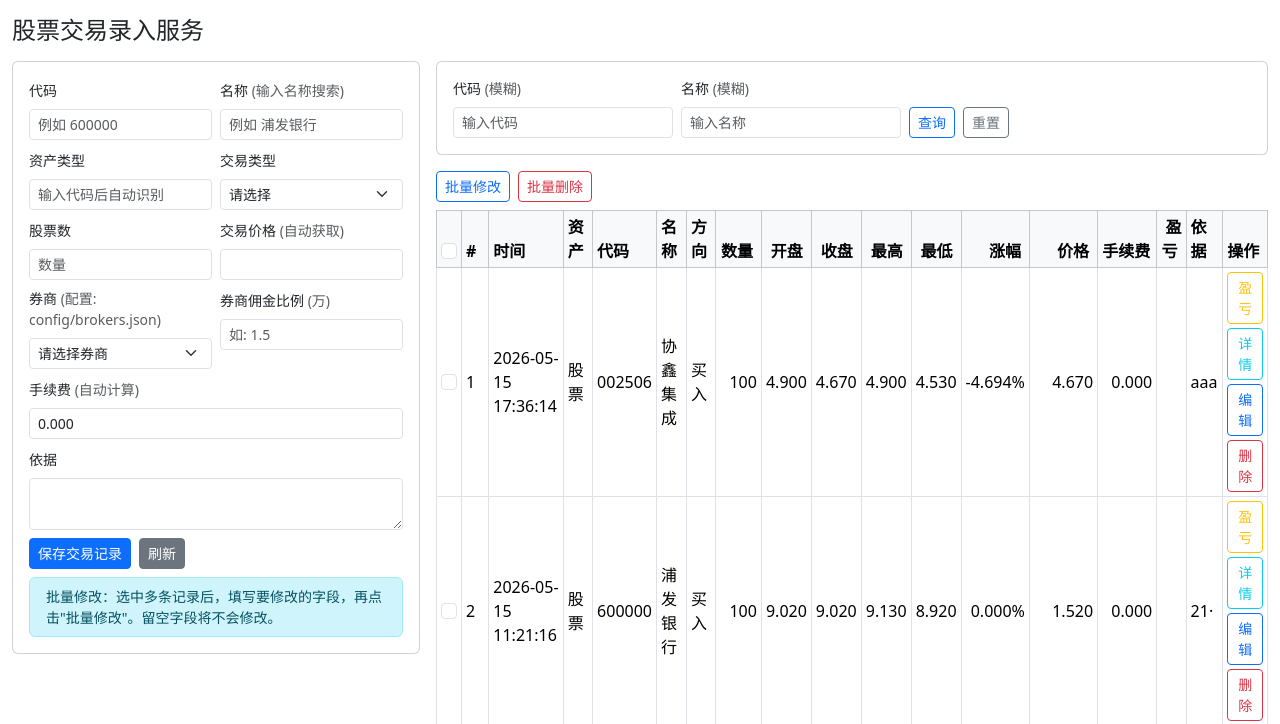
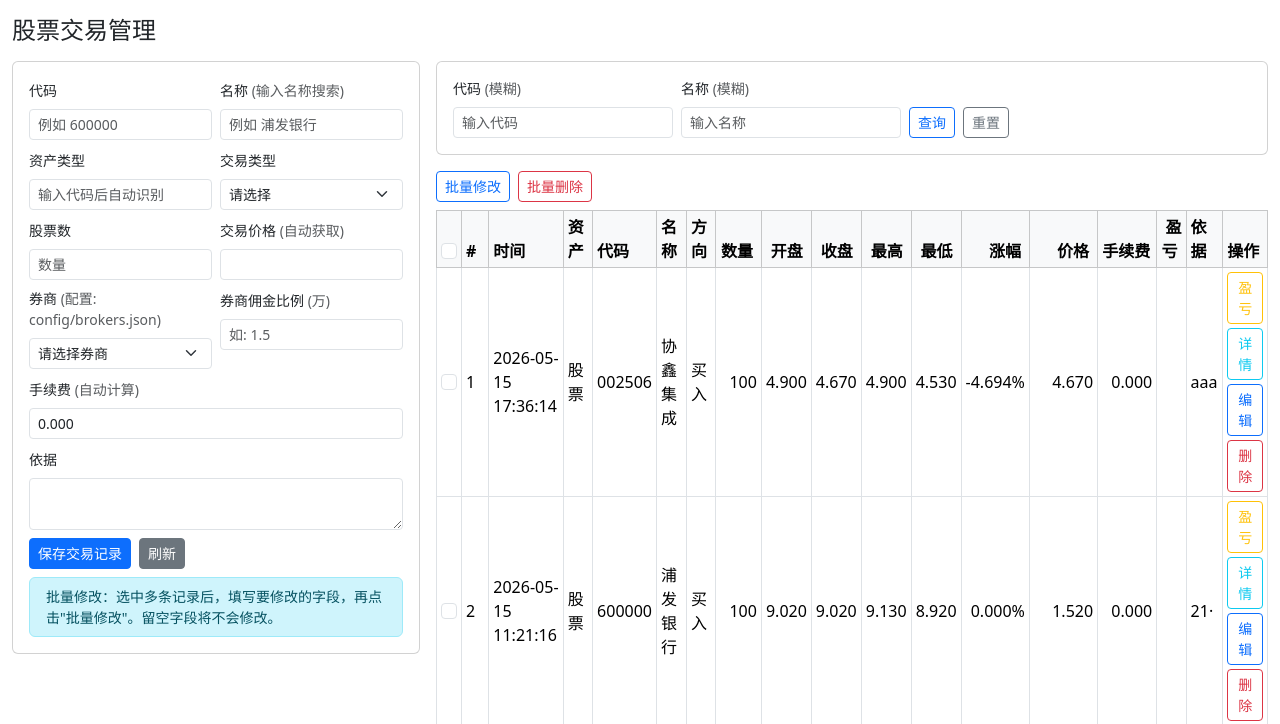
Before and after one commit to Tirklee/stockTrade, a Flask app: page / in a window 1280 px wide. Shown: the top 724 px of the page. Run offline with Flask 2, Linux system fonts and the light colour scheme; data comes from the database, SQL or seed files in the repository; some libraries are stand-ins or nearby versions.

Commit message:
refactor: 项目更名为股票交易管理

```diff
--- a/trade/config.py
+++ b/trade/config.py
@@ -1,6 +1,6 @@
 # -*- coding: utf-8 -*-
 """
-股票交易录入服务配置模块
+股票交易管理配置模块
 """
 import os
 
--- a/trade/run.py
+++ b/trade/run.py
@@ -1,6 +1,6 @@
 # -*- coding: utf-8 -*-
 """
-股票交易录入服务 - 应用入口
+股票交易管理 - 应用入口
 """
 from app import create_app
 
--- a/trade/templates/index.html
+++ b/trade/templates/index.html
@@ -3,14 +3,14 @@
 <head>
     <meta charset="UTF-8" />
     <meta name="viewport" content="width=device-width, initial-scale=1.0" />
-    <title>股票交易录入服务</title>
+    <title>股票交易管理</title>
     <link rel="stylesheet" href="{{ url_for('static', filename='css/bootstrap.min.css') }}" />
     <link rel="stylesheet" href="{{ url_for('static', filename='css/custom.css') }}" />
     <script src="https://cdn.jsdelivr.net/npm/echarts@5.4.3/dist/echarts.min.js"></script>
 </head>
 <body>
 <div class="container-fluid py-3">
-    <h1 class="mb-3 fs-4">股票交易录入服务</h1>
+    <h1 class="mb-3 fs-4">股票交易管理</h1>
 
     {% with messages = get_flashed_messages(with_categories=true) %}
       {% if messages %}
```
